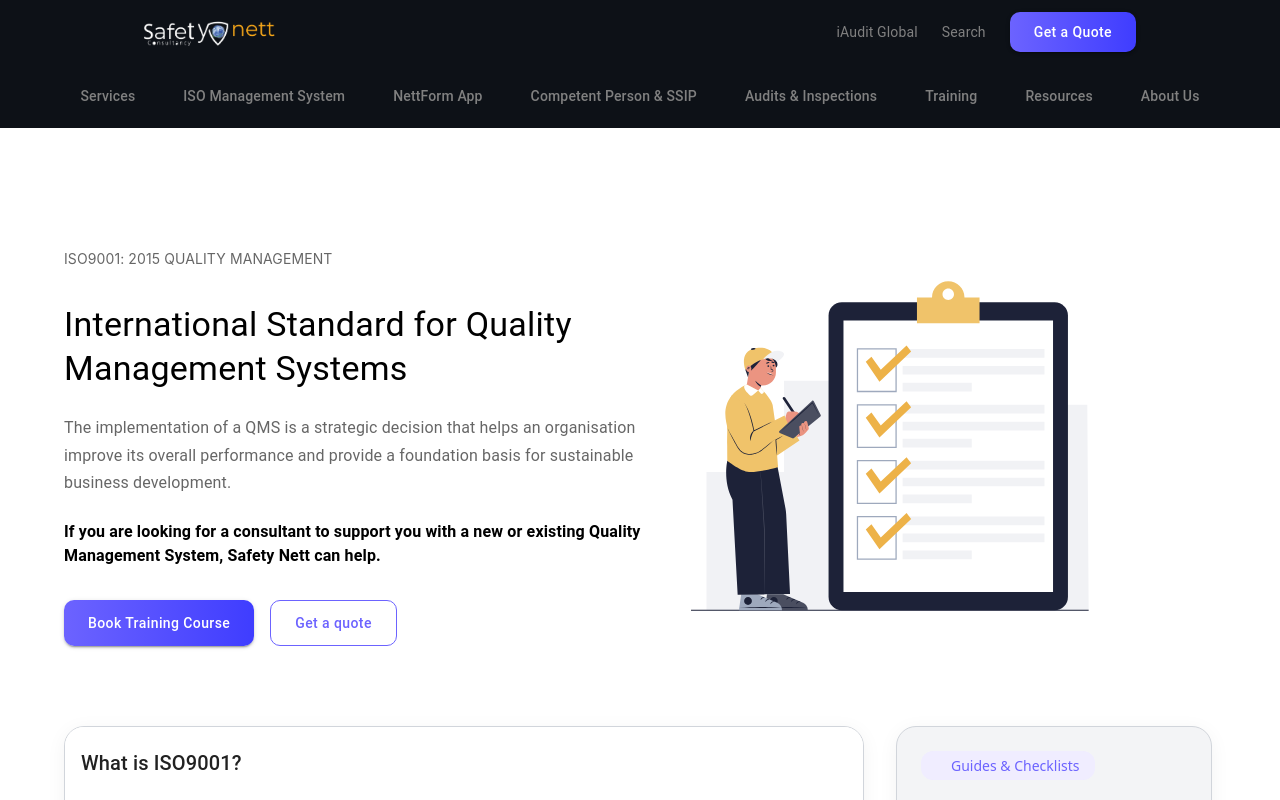
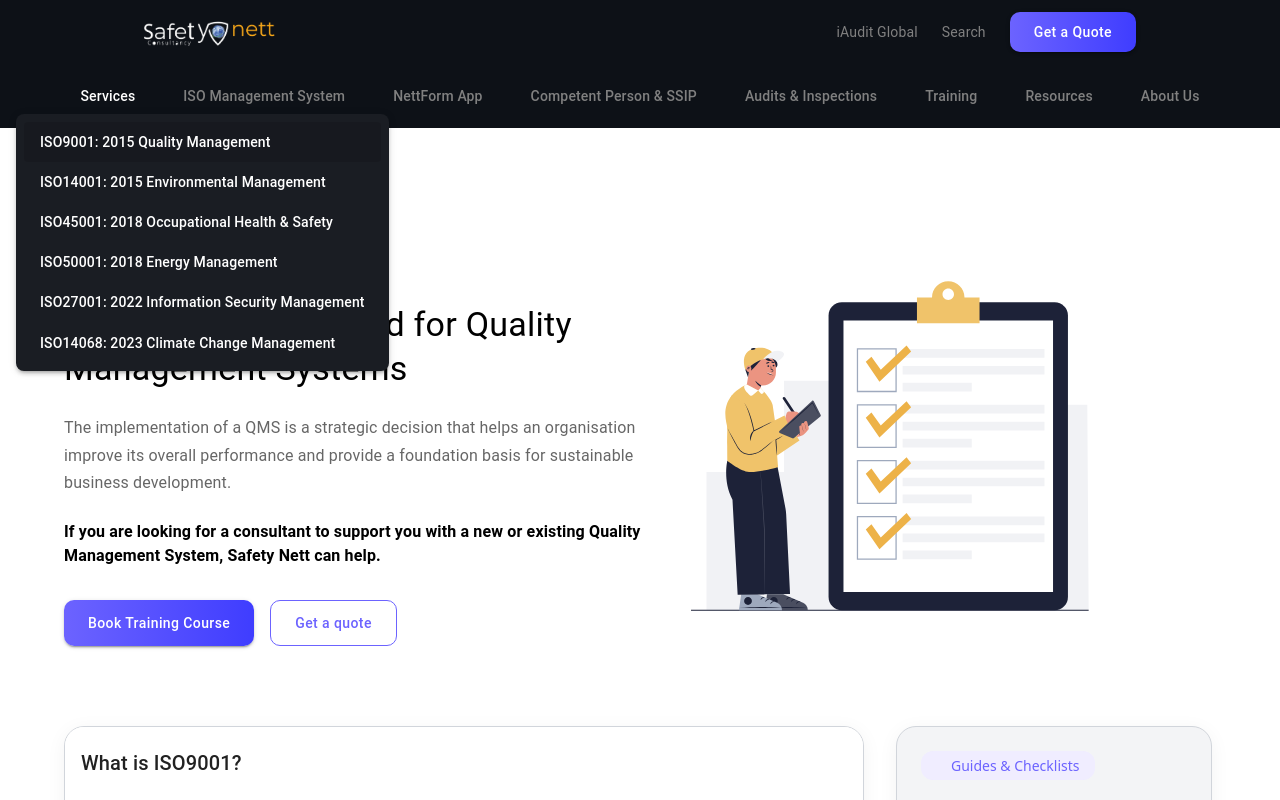
Before and after one commit to jinsiyajasmin/saftynet, a React (Vite) app: page /iso9001 in a window 1280 px wide. Both pictures are taken after a click on the element "Services". Shown: the top 800 px of the page. Built offline with nearby package versions, Linux system fonts and the light colour scheme; some icons are missing.

Commit message:
all pages added

```diff
--- a/src/Navbar.jsx
+++ b/src/Navbar.jsx
@@ -1,27 +1,58 @@
-import React from "react";
-import { AppBar, Toolbar, Box, Button, Typography, IconButton } from "@mui/material";
+import React, { useState } from "react";
+import {
+  AppBar,
+  Toolbar,
+  Box,
+  Button,
+  Typography,
+  Menu,
+  MenuItem,
+} from "@mui/material";
+import { useNavigate } from "react-router-dom";
 
 export default function Navbar() {
+  const navigate = useNavigate();
+  const [anchorEl, setAnchorEl] = useState(null);
+
+  const handleOpen = (event) => {
+    setAnchorEl(event.currentTarget);
+  };
+
+  const handleClose = () => {
+    setAnchorEl(null);
+  };
+
+  const services = [
+    { label: "ISO9001: 2015 Quality Management", route: "/iso9001" },
+    { label: "ISO14001: 2015 Environmental Management", route: "/iso14001" },
+    { label: "ISO45001: 2018 Occupational Health & Safety", route: "/iso45001" },
+    { label: "ISO50001: 2018 Energy Management", route: "/iso50001" },
+    { label: "ISO27001: 2022 Information Security Management", route: "/iso27001" },
+    { label: "ISO14068: 2023 Climate Change Management", route: "/iso14068" },
+  ];
+
   return (
     <>
+      {/* Top Navbar */}
       <AppBar
         position="sticky"
         sx={{
           backgroundColor: "#0d1117", // dark background
           boxShadow: "none",
-        px: 15
+          px: 15,
         }}
       >
-      <Toolbar sx={{ display: "flex", justifyContent: "space-between"}}>
+        <Toolbar sx={{ display: "flex", justifyContent: "space-between" }}>
           {/* Logo */}
           <Box
             component="img"
             src="/Logo1.png"
             alt="Logo"
+            onClick={() => navigate("/")} // 👈 navigate to home
             sx={{ height: 28, cursor: "pointer" }}
           />
 
-        {/* Menu Items */}
+          {/* Right Menu */}
           <Box sx={{ display: "flex", alignItems: "center", gap: 3 }}>
             <Typography
               variant="body2"
@@ -57,12 +88,13 @@
         </Toolbar>
       </AppBar>
 
+      {/* Secondary Navbar */}
       <AppBar
         position="sticky"
         sx={{
           backgroundColor: "#0d1117",
           boxShadow: "none",
-          top: "64px", // pushes it below first AppBar
+          top: "64px", // below first navbar
         }}
       >
         <Toolbar
@@ -72,8 +104,82 @@
             gap: 6,
           }}
         >
+          {/* Services with dropdown */}
+          <Typography
+            variant="body2"
+            aria-controls="services-menu"
+            aria-haspopup="true"
+            onMouseEnter={handleOpen}
+            sx={{
+              color: Boolean(anchorEl) ? "white" : "gray",
+              cursor: "pointer",
+              fontWeight: 500,
+              display: "flex",
+              alignItems: "center",
+              gap: 0.5,
+              "&:hover": { color: "white" },
+            }}
+          >
+            Services
+
+          </Typography>
+
+
+          <Menu
+            id="services-menu"
+            anchorEl={anchorEl}
+            open={Boolean(anchorEl)}
+            onClose={handleClose}
+            MenuListProps={{
+              onMouseLeave: handleClose,
+              sx: {
+                px: 1,
+              },
+            }}
+            PaperProps={{
+              elevation: 3,
+              sx: {
+                mt: 1,
+                borderRadius: 2,
+                minWidth: 260,
+                backgroundColor: "#1a1d23", // dark theme
+                color: "white",
+              },
+            }}
+            anchorOrigin={{
+              vertical: "bottom",
+              horizontal: "center",
+            }}
+            transformOrigin={{
+              vertical: "top",
+              horizontal: "center",
+            }}
+          >
+            {services.map((service) => (
+              <MenuItem
+                key={service.route}
+                onClick={() => {
+                  navigate(service.route);
+                  handleClose();
+                }}
+                sx={{
+                  fontSize: 14,
+                  fontWeight: 500,
+                  py: 1.2,
+                  borderRadius: 1,
+                  "&:hover": {
+                    backgroundColor: "rgba(255,255,255,0.08)",
+                  },
+                }}
+              >
+                {service.label}
+              </MenuItem>
+            ))}
+          </Menu>
+
+
+          {/* Other Nav Links */}
           {[
-            "Services",
             "ISO Management System",
             "NettForm App",
             "Competent Person & SSIP",
```
Lines whose indentation alone changed are shown as unchanged.
